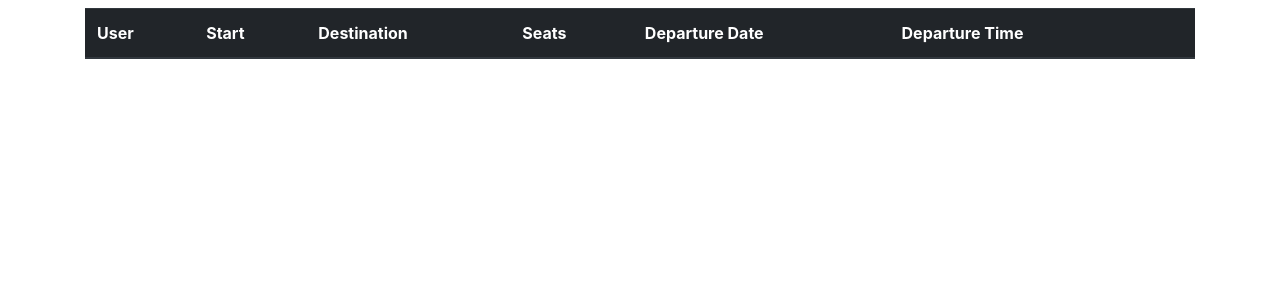
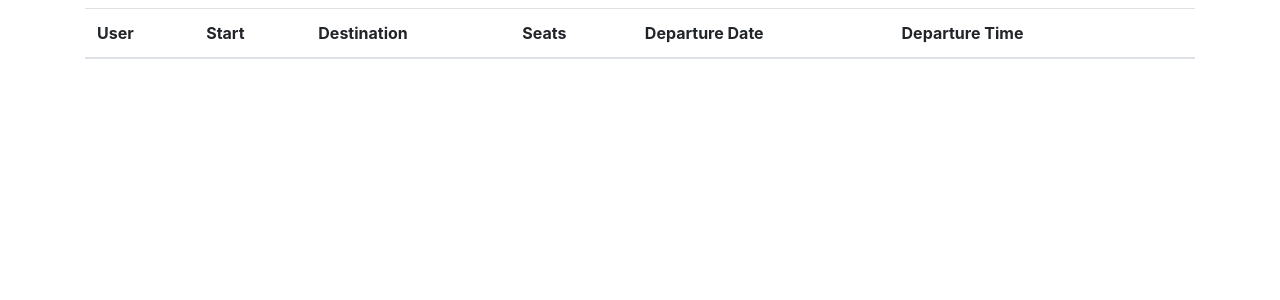
Before and after one commit to tryuan99/roadtrip, a Flask app: page /trips in a window 1280 px wide. Shown: the part 118-418 px from the top of the page. Run offline with Flask 2, Linux system fonts and the light colour scheme; data that the repository does not hold is empty; some libraries are stand-ins or nearby versions.

Commit message:
Changed trip list table header color

```diff
--- a/templates/trip_list.html
+++ b/templates/trip_list.html
@@ -6,7 +6,7 @@
 
 {% block content %}
     <table class="table table-striped table-hover">
-        <thead class="thead-dark">
+        <thead>
         <tr>
             <th scope="col">User</th>
             <th scope="col">Start</th>
```
